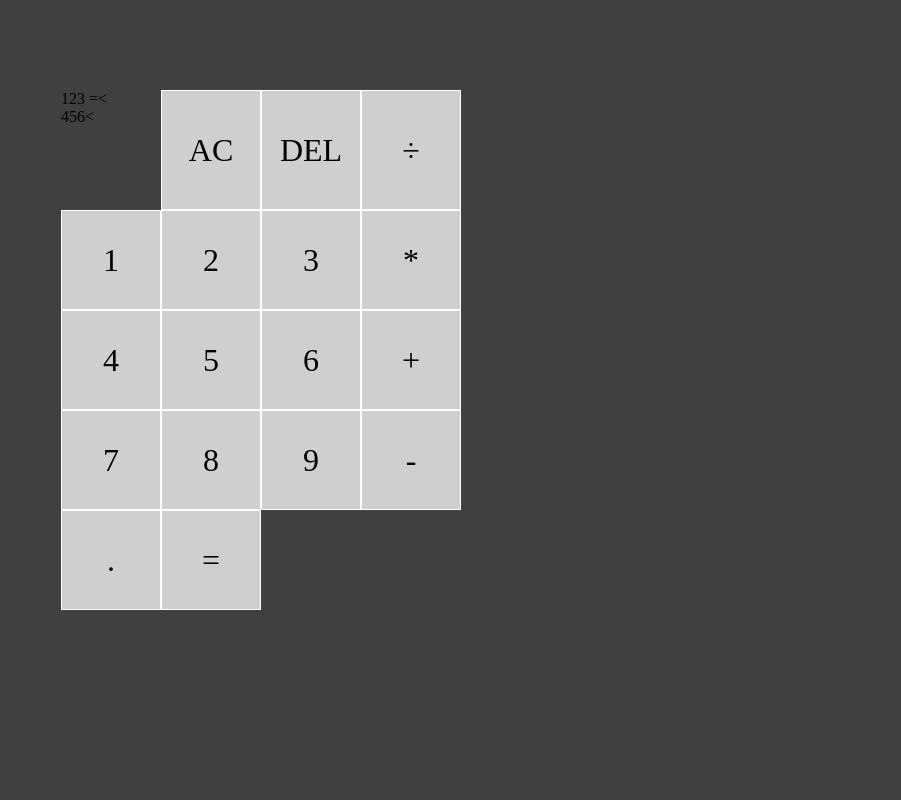
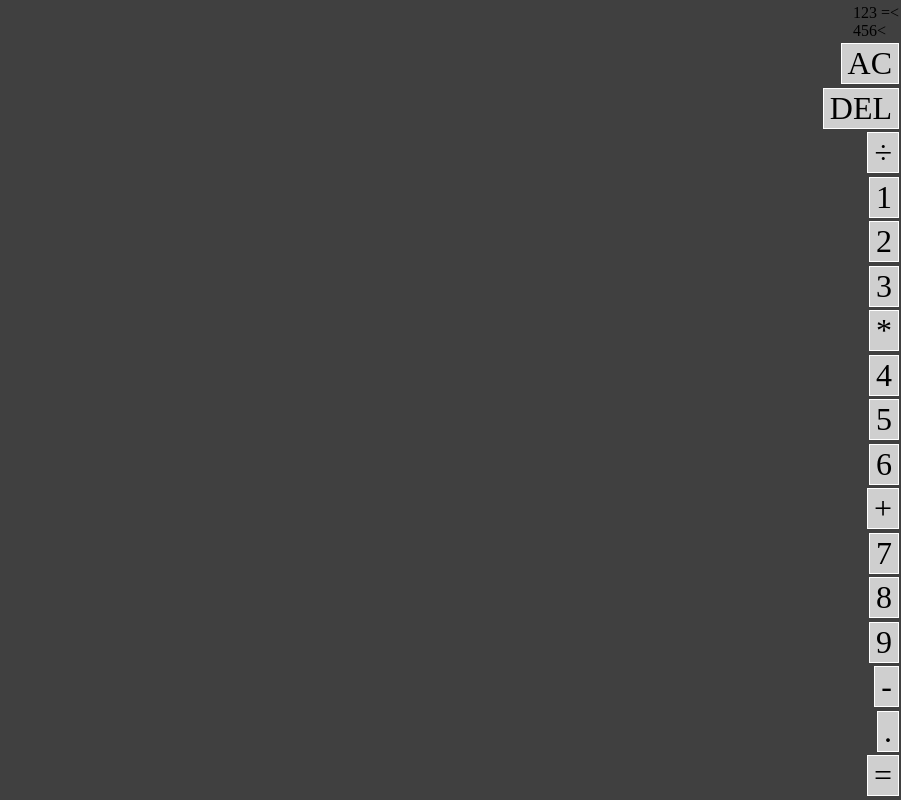
Before and after one commit to EmilioBenavides/javascript-calculator, a plain HTML site: page index.html in a window 1280 px wide. Shown: the whole page, without its empty margins (379-1280 px from the left). Drawn offline with Linux system fonts and the light colour scheme.

Commit message:
added padding and stacked characters vertically

```diff
--- a/css/styles.css
+++ b/css/styles.css
@@ -11,8 +11,11 @@ body {
 }
 
 .calculator-grid {
-    display: grid;justify-content: center;
-    align-content: center;
+    display: flex;
+    padding: 2px;
+    justify-content: space-around;
+    align-items: flex-end;
+    flex-direction: column;
     min-height: 100vh;
     grid-template-columns: repeat(4, 100px);
     grid-template-rows: minmax(120px, auto) repeat(5, 100px);
```
